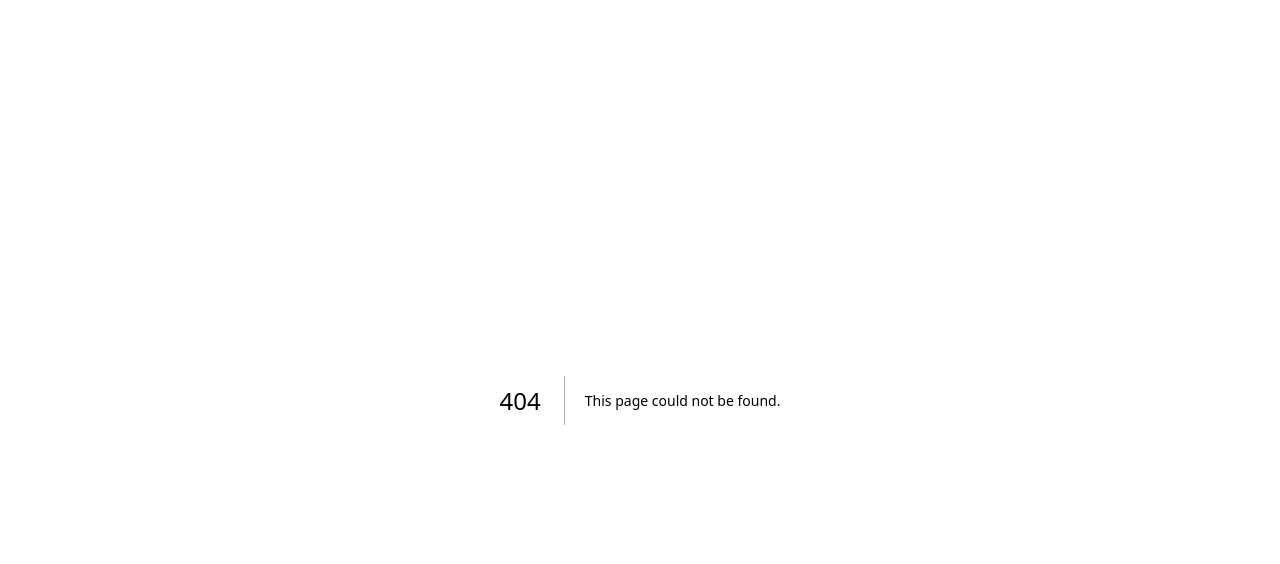
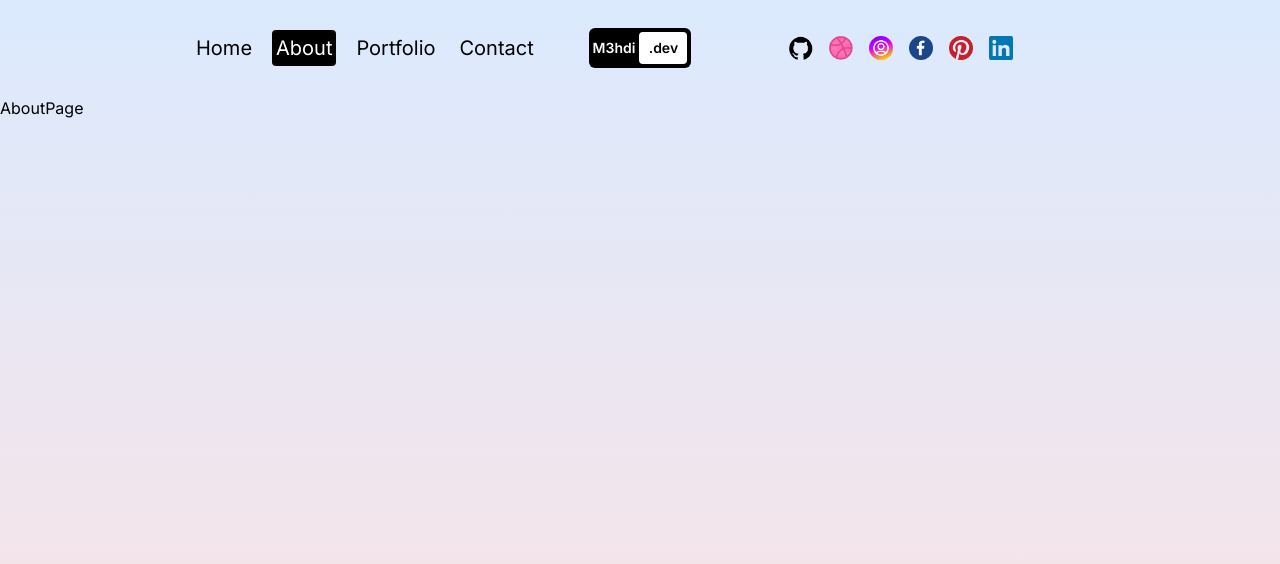
Before and after one commit to m3hdi-shirani/portfolio, a Next.js app: page /about in a window 1280 px wide. Before the commit this address had no page. Shown: the top 564 px of the page. Built offline with nearby package versions, Linux system fonts and the light colour scheme.

Commit message:
Create the Navbar

```diff
--- /dev/null
+++ b/src/app/about/page.jsx
@@ -0,0 +1,9 @@
+import React from 'react'
+
+const AboutPage = () => {
+  return (
+    <div>AboutPage</div>
+  )
+}
+
+export default AboutPage
--- /dev/null
+++ b/src/app/contact/page.jsx
@@ -0,0 +1,9 @@
+import React from 'react'
+
+const ContactPage = () => {
+  return (
+    <div>ContactPage</div>
+  )
+}
+
+export default ContactPage
--- a/src/app/layout.js
+++ b/src/app/layout.js
@@ -1,5 +1,6 @@
 import { Inter } from "next/font/google";
 import "./globals.css";
+import Navbar from "@/components/Navbar";
 
 const inter = Inter({ subsets: ["latin"] });
 
@@ -11,7 +12,14 @@
 export default function RootLayout({ children }) {
   return (
     <html lang="en">
-      <body className={inter.className}>{children}</body>
+      <body className={inter.className}>
+        <div className="h-screen w-screen bg-gradient-to-b from-blue-100 to-red-100">
+          <div className="h-24">
+            <Navbar />
+          </div>
+          <div className="h-[calc(100vh-6rem)]">{children}</div>
+        </div>
+      </body>
     </html>
   );
 }
--- /dev/null
+++ b/src/app/portfolio/page.jsx
@@ -0,0 +1,9 @@
+import React from 'react'
+
+const PortfolioPage = () => {
+  return (
+    <div>PortfolioPage</div>
+  )
+}
+
+export default PortfolioPage
--- /dev/null
+++ b/src/components/NavLink.jsx
@@ -0,0 +1,21 @@
+"use client";
+
+import Link from "next/link";
+import { usePathname } from "next/navigation";
+
+const NavLink = ({ link }) => {
+  const pathName = usePathname();
+
+  return (
+    <Link
+      className={`rounded p-1 ${
+        pathName === link.url && "bg-black text-white"
+      }`}
+      href={link.url}
+    >
+      {link.title}
+    </Link>
+  );
+};
+
+export default NavLink;
--- /dev/null
+++ b/src/components/Navbar.jsx
@@ -0,0 +1,85 @@
+"use client";
+
+import Image from "next/image";
+import Link from "next/link";
+import React, { useState } from "react";
+import NavLink from "@/components/NavLink";
+
+const links = [
+  { url: "/", title: "Home" },
+  { url: "/about", title: "About" },
+  { url: "/portfolio", title: "Portfolio" },
+  { url: "/contact", title: "Contact" },
+];
+
+const Navbar = () => {
+  const [open, setOpen] = useState(false);
+  return (
+    <div className="h-full flex items-center justify-between px-4 sm:px-8 md:px-12 lg:px-20 xl:px-48 text-xl">
+      {/* List Menu */}
+      <div className="hidden md:flex gap-4 w-1/3">
+        {links.map((link) => (
+          <NavLink link={link} key={link.title} />
+        ))}
+      </div>
+      {/* Logo */}
+      <div className="md:hidden lg:flex xl:w-1/3 xl:justify-center">
+        <Link
+          href="/"
+          className="text-sm bg-black rounded-md p-1 font-semibold flex items-center justify-center"
+        >
+          <span className="text-white mr-1">M3hdi</span>
+          <span className="w-12 h-8 rounded bg-white text-black flex items-center justify-center">
+            .dev
+          </span>
+        </Link>
+      </div>
+      {/* Socials  */}
+      <div className="hidden md:flex gap-4 w-1/3">
+        <Link href="#">
+          <Image src="/github.png" alt="" width={24} height={24} />
+        </Link>
+        <Link href="/">
+          <Image src="/dribbble.png" alt="" width={24} height={24} />
+        </Link>
+        <Link href="/">
+          <Image src="/instagram.png" alt="" width={24} height={24} />
+        </Link>
+        <Link href="/">
+          <Image src="/facebook.png" alt="" width={24} height={24} />
+        </Link>
+        <Link href="/">
+          <Image src="/pinterest.png" alt="" width={24} height={24} />
+        </Link>
+        <Link href="/">
+          <Image src="/linkedin.png" alt="" width={24} height={24} />
+        </Link>
+      </div>
+
+      {/* Responsive menu */}
+      <div className="md:hidden">
+        {/* Menu Button */}
+        <button
+          className="w-10 h-8 flex flex-col justify-between z-50 relative"
+          onClick={() => setOpen((prev) => !prev)}
+        >
+          <div className="w-10 h-1 bg-white rounded"></div>
+          <div className="w-10 h-1 bg-white rounded"></div>
+          <div className="w-10 h-1 bg-white rounded"></div>
+        </button>
+        {/* Menu List */}
+        {open && (
+          <div className="absolute top-0 left-0 w-screen h-screen bg-black text-white flex flex-col items-center justify-center gap-8 text-4xl">
+            {links.map((item) => (
+              <Link href={item.url} key={item.title}>
+                {item.title}
+              </Link>
+            ))}
+          </div>
+        )}
+      </div>
+    </div>
+  );
+};
+
+export default Navbar;
```
